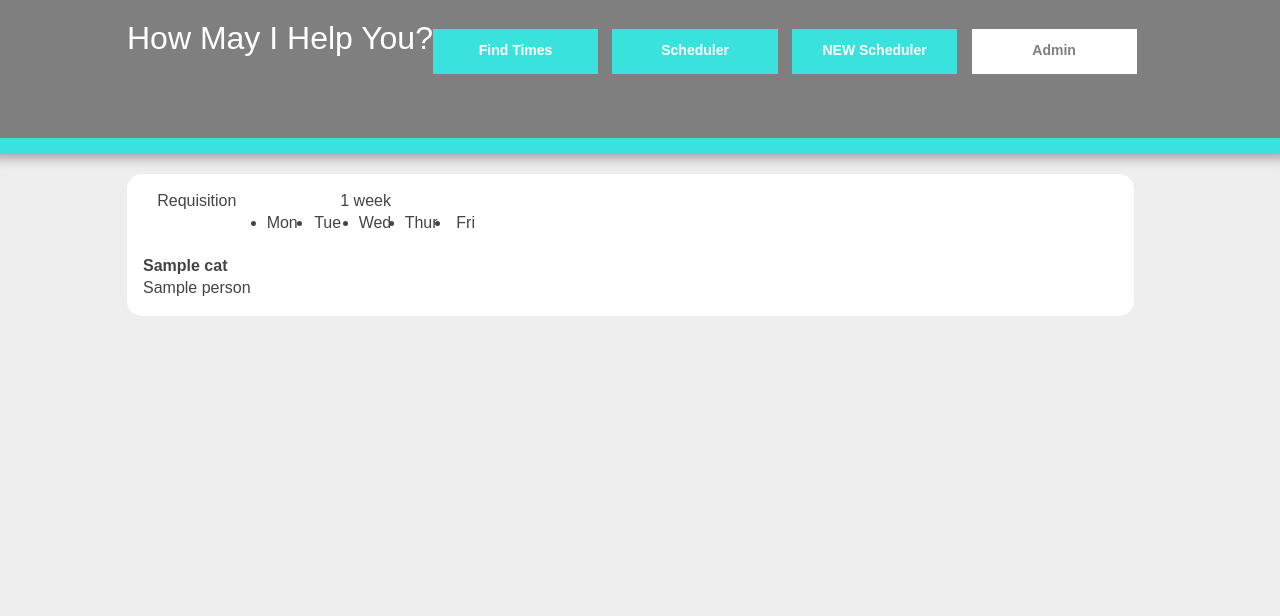
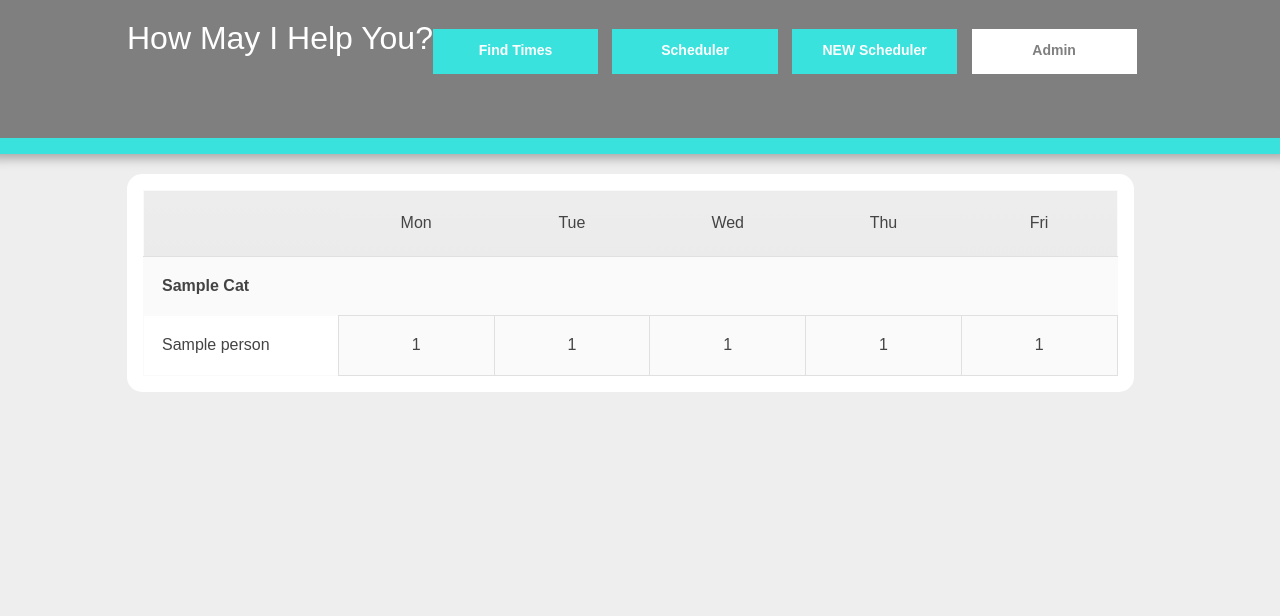
Before and after one commit to kmorrison/caltech, a Django app: template templates/tracker.html in a window 1280 px wide. Shown: the top 616 px of the page. Run offline with Django 3.2, Linux system fonts and the light colour scheme; the template is opened without the code that fills it: most values are stand-ins (such as "Sample title", 1, 10 or a date in 2020); parts of the project's set-up code (start-up, migrations or seed data) failed here and were passed over; some libraries are stand-ins or nearby versions.

Commit message:
added tracker page with hovercard

```diff
--- a/jeeves/views.py
+++ b/jeeves/views.py
@@ -457,6 +457,8 @@ def new_scheduler_post(request):
             interviewer_groups_with_calendars,
             time_period=time_period,
     )
+    if not schedules:
+        return HttpResponse(simplejson.dumps({'form_is_valid': False, 'error_fields': ['no result found']}))
 
     scheduler_post_result = {
         'form_is_valid': form_is_valid,
--- a/static/css/jeeves.css
+++ b/static/css/jeeves.css
@@ -509,3 +509,67 @@ nav a{
 	border-top: 20px solid #4CC552;
 	background: #7F7F7F;
 }
+
+.tracker-container{
+  width: 100%;
+  border:#fafafa 1px solid;
+
+  -moz-border-radius:3px;
+  -webkit-border-radius:3px;
+  border-radius:3px;
+
+}
+
+.tracker-container th{
+  padding:21px 25px 22px 25px;
+  border-top:1px solid #fafafa;
+  border-bottom:1px solid #e0e0e0;
+
+  background: #ededed;
+  background: -webkit-gradient(linear, left top, left bottom, from(#ededed), to(#ebebeb));
+  background: -moz-linear-gradient(top,  #ededed,  #ebebeb);
+}
+
+
+.tracker-container td{
+  padding:18px;
+}
+
+.tracker-day{
+  width: 16%;
+}
+
+.tracker-req{
+  width: 20%;
+}
+
+.tracker-int{
+  text-align: center;
+  border:1px solid #e0e0e0;
+
+  background: #fafafa;
+  position: relative;
+  cursor: pointer;
+}
+
+.tracker-cat{
+  background: #fafafa;
+}
+
+.hovercard {
+    color: #FFF;
+    clear: both;
+    float: none;
+    width: 200px;
+    background: #000;
+    padding: 10px;
+    font: 11px Arial, Helvetica, sans-serif;
+    -moz-border-radius: 5px;
+    border-radius: 5px;
+    -webkit-border-radius: 5px;
+    position: absolute;
+    top: 50px;
+    border: 2px solid #999;
+    display: none;
+    z-index: 3;
+}
--- a/static/js/my_script.js
+++ b/static/js/my_script.js
@@ -12,4 +12,15 @@ $(document).ready(function() {
         });
         return false;
   });
+
+  $('.hovercard').hover(function() {
+      $(this).stop(true, false).show();
+  }, function() {
+      $('.hovercard').hide();
+  });
+  $('.tracker-int').hover(function() {
+      $(this).find('.hovercard').show(); // show() doesn't seem to work with delay
+  }, function() {
+      $(this).find('.hovercard').hide();
+  });
 });
--- a/templates/tracker.html
+++ b/templates/tracker.html
@@ -9,28 +9,76 @@
 
 {% block body %}
 <table border="1" class="tracker-container">
+
   <tr>
-    <th>Requisition</th>
-    <th>
-       1 week
-       <ul class="week">
-         <li>Mon</li>
-         <li>Tue</li>
-         <li>Wed</li>
-         <li>Thur</li>
-         <li>Fri</li>
-       </ul>
-    </th>
+    <th class="tracker-req"></th>
+    <th class="tracker-day">Mon</th>
+    <th class="tracker-day">Tue</th>
+    <th class="tracker-day">Wed</th>
+    <th class="tracker-day">Thu</th>
+    <th class="tracker-day">Fri</th>
   </tr>
-  {% for cat, stuff in tracker_dict.items %}
+  {% for cat, interviewer in tracker_dict.items %}
     <tr class="category">
-      <td><strong>{{cat}}</strong></td>
-      <td></td>
+      <td class="tracker-cat"><strong>{{ cat|title }}</strong></td>
+      <td class="tracker-cat"></td>
+      <td class="tracker-cat"></td>
+      <td class="tracker-cat"></td>
+      <td class="tracker-cat"></td>
+      <td class="tracker-cat"></td>
     </tr>
-    {% for person in stuff %}
+    {% for person, interviews in interviewer.items %}
       <tr>
-        <td>{{person.interviewer_name}}</td>
-        <td>
+        <td class="tracker-person">{{person}}</td>
+        <td class="tracker-int">
+            {% if interviews.1 %}
+              <div class="hovercard">
+                  {% for interview_info in interviews.1.interviews %}
+                     <p>{{ interview_info.room }} from {{ interview_info.start_time }} to {{ interview_info.end_time }}</p>
+                  {% endfor %}
+              </div>
+              {{ interviews.1.num_interviews }}
+            {% endif %}
+        </td>
+        <td class="tracker-int">
+            {% if interviews.2 %}
+              <div class="hovercard">
+                  {% for interview_info in interviews.2.interviews %}
+                     <p>{{ interview_info.room }} from {{ interview_info.start_time }} to {{ interview_info.end_time }}</p>
+                  {% endfor %}
+              </div>
+              {{ interviews.2.num_interviews }}
+            {% endif %}
+        </td>
+        <td class="tracker-int">
+            {% if interviews.3 %}
+              <div class="hovercard">
+                  {% for interview_info in interviews.3.interviews %}
+                     <p>{{ interview_info.room }} from {{ interview_info.start_time }} to {{ interview_info.end_time }}</p>
+                  {% endfor %}
+              </div>
+              {{ interviews.3.num_interviews }}
+            {% endif %}
+        </td>
+        <td class="tracker-int">
+            {% if interviews.4 %}
+              <div class="hovercard">
+                  {% for interview_info in interviews.4.interviews %}
+                     <p>{{ interview_info.room }} from {{ interview_info.start_time }} to {{ interview_info.end_time }}</p>
+                  {% endfor %}
+              </div>
+              {{ interviews.4.num_interviews }}
+            {% endif %}
+        </td>
+        <td class="tracker-int">
+            {% if interviews.5 %}
+              <div class="hovercard">
+                  {% for interview_info in interviews.5.interviews %}
+                     <p>{{ interview_info.room }} from {{ interview_info.start_time }} to {{ interview_info.end_time }}</p>
+                  {% endfor %}
+              </div>
+              {{ interviews.5.num_interviews }}
+            {% endif %}
         </td>
       </tr>
     {% endfor %}
```
